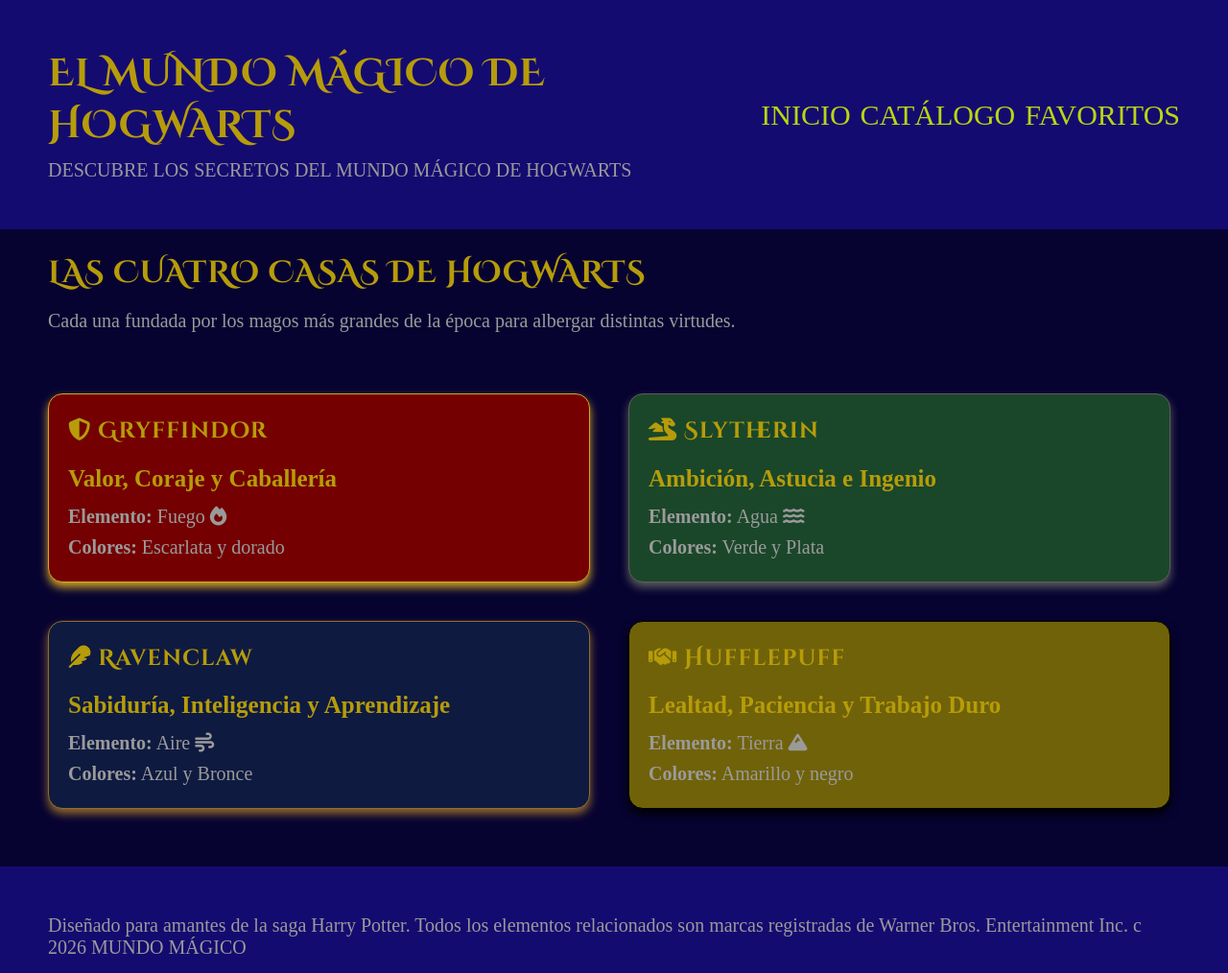
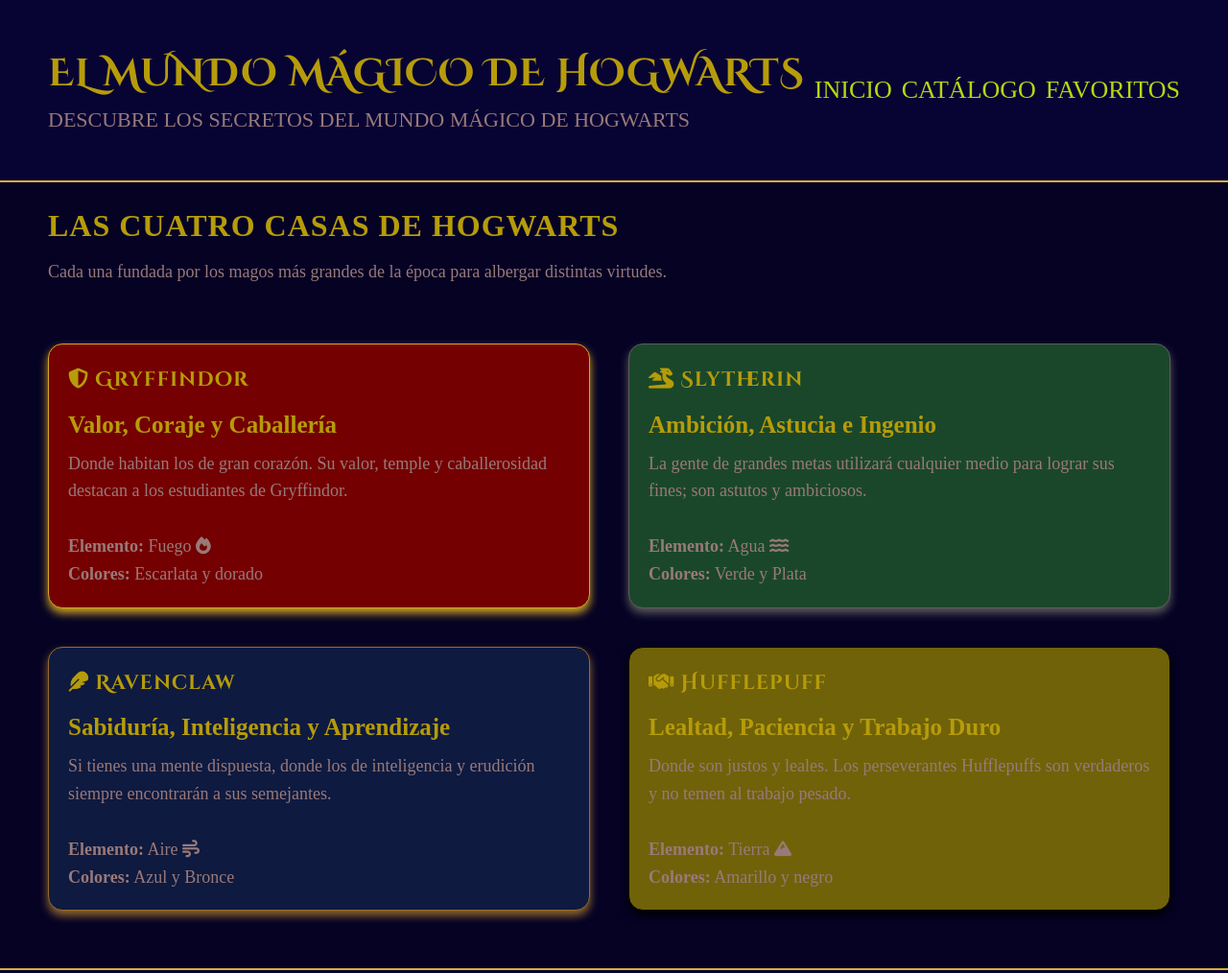
Before and after one commit to carmen-2026-design/proyect_js, a plain HTML site: page index.html in a window 1280 px wide. Shown: the top 1014 px of the page at 96% size. Drawn offline with Linux system fonts and the light colour scheme; a web font is replaced by a local one.

Commit message:
Introducción de variables

```diff
--- a/css/catalog.css
+++ b/css/catalog.css
@@ -1,4 +1,6 @@
 /* ------------- Estilos generales -------------- */
+@import url("variable.css");
+
 html{
     box-sizing: border-box;
 }
@@ -18,7 +20,7 @@
     display: flex;
     justify-content: space-between;
     align-items: center;
-    background-color: #140b70;
+    background-color: var(--color-header);
     padding: 50px;
 }
 
@@ -35,38 +37,38 @@
 }
 
 header p{
-    color:#9b9a9a;
-    font-size: 20px;
+    color:var(--color-text);
+    font-size: 22px;
 }
 
 nav{
-    font-family: 'Fauna One', serif;
-    font-size: 30px;
+    font-family: var(--font-text);
+    font-size: 26px;
 }
 
 nav a{
-    color:#b9d612;
+    color:var(--color-nav);
 }
 
 /* ------------------------- Main ------------------------ */
 main{
-    font-family: 'Fauna One', serif;
+    font-family: var(--font-text);
     font-size: 20px;
     line-height: 1.6;
     color: #9b9a9a;
-    background-color: #070331;
+    background-color: #050224;
     padding-top: 20px;
     padding-left: 50px ;
 }
 
 body {
-    font-family: 'Fauna One', serif;
+    font-family: var(--font-text);
 }
 
-h1, h2, h3{
-    font-family: 'Cinzel Decorative', serif;
+h1, h2{
+    font-family: var(--font-title);
     font-weight: 700;
-    color: #b69c0a;
+    color: var(--color-title);
     letter-spacing: 1px;
 }
 
@@ -79,18 +81,22 @@
     margin-bottom: 0.5rem;
 }
 
+h3{
+    color: var(--color-title);
+}
+
 h4{
     font-size: 25px;
-    color: #070842;
+    color: var(--color-card-title);
     margin-top: 10px;
     margin-bottom: 3px;
 }
 
 h5{
     font-size: 18px;
-    border: 1px solid #1114cf;
+    border: 1px solid var(--color-house-border);
     border-radius: 15px;
-    background-color: #737a05;
+    background-color: var(--color-house);
     padding: 3px;
 }
 
@@ -101,7 +107,7 @@
     margin: 20px auto;
     padding: 15px;
     box-sizing: border-box;
-    border: 1px solid #ddd;
+    border: 1px solid var(--color-house-border);
     border-radius: 15px;
     font-size: 20px;
 }
@@ -180,23 +186,23 @@
 
 /* Tarjeta de cada personaje */
 .card-character {
-    font-family: 'Fauna One', serif;
+    font-family: var(--font-text);
     display: flex;
     flex-direction: column;
     flex: 0 0 380px;
     padding: 20px;
-    border: 1px solid #ddd;
+    border: 1px solid var(--color-card-border);
     border-radius: 15px;
-    background-color: #a8941e;
-    box-shadow: 0 3px 10px rgba(0, 0, 0, 0.12);
+    background-color: var(--color-card);
+    box-shadow: 0 3px 10px var(--color-card-shadow);
     transition: transform 0.2s ease, box-shadow 0.2s ease;
-    color:#140b70;
+    color:var(--color-card-text);
 }
 
 /* Efecto al pasar el ratón */
 #catalog-section .card-character:hover {
     transform: translateY(-5px);
-    box-shadow: 0 6px 15px #a8941e;
+    box-shadow: 0 6px 15px var(--color-card);
 }
 
 #catalog-section .card-character img {
@@ -206,7 +212,7 @@
 }
 
 #catalog-section .card-character p {
-    font-size: 12px;
+    font-size: 14px;
 }
 
 /* Botón de favoritos */
@@ -215,7 +221,7 @@
     background: transparent;
     cursor: pointer;
     font-size: 40px;
-    color: #999;
+    color: var(--color-fav-no-activ);
     padding: 5px;
 }
 
@@ -226,7 +232,7 @@
 
 /* Favorito activo */
 .btn-fav.fav-active {
-    color: rgb(6, 7, 88);
+    color: var(--color-fav);
 }
 
 .card-house-fav {
@@ -239,8 +245,8 @@
 /* ------------------- Footer ------------------- */
 footer{
     padding: 50px;
-    background-color: #140b70;
-    color:#9b9a9a;
+    background-color: var(--color-footer);
+    color:var(--color-text);
     font-size: 20px;
 }
 
@@ -249,7 +255,7 @@
     display: none;
     background: none;
     border: none;
-    color: #b9d612;
+    color: var(--color-nav);
     font-size: 30px;
     cursor: pointer;
 }
--- a/css/favorite.css
+++ b/css/favorite.css
@@ -1,4 +1,6 @@
 /* ------------- Estilos generales -------------- */
+@import url("variable.css");
+
 html{
     box-sizing: border-box;
 }
@@ -18,7 +20,7 @@
     display: flex;
     justify-content: space-between;
     align-items: center;
-    background-color: #140b70;
+    background-color: var(--color-header);
     padding: 50px;
 }
 
@@ -35,38 +37,38 @@
 }
 
 header p{
-    color:#9b9a9a;
-    font-size: 20px;
+    color:var(--color-text);
+    font-size: 22px;
 }
 
 nav{
-    font-family: 'Fauna One', serif;
-    font-size: 30px;
+    font-family: var(--font-text);
+    font-size: 26px;
 }
 
 nav a{
-    color:#b9d612;
+    color:var(--color-nav);
 }
 
 /* ------------------------- Main ------------------------ */
 main{
-    font-family: 'Fauna One', serif;
+    font-family: var(--font-text);
     font-size: 20px;
     line-height: 1.6;
     color: #9b9a9a;
-    background-color: #070331;
+    background-color: #050224;
     padding-top: 20px;
     padding-left: 50px ;
 }
 
 body {
-    font-family: 'Fauna One', serif;
+    font-family: var(--font-text);
 }
 
-h1, h2, h3{
-    font-family: 'Cinzel Decorative', serif;
+h1, h2{
+    font-family: var(--font-title);
     font-weight: 700;
-    color: #b69c0a;
+    color: var(--color-title);
     letter-spacing: 1px;
 }
 
@@ -79,18 +81,22 @@
     margin-bottom: 0.5rem;
 }
 
+h3{
+    color: var(--color-title);
+}
+
 h4{
     font-size: 25px;
-    color: #070842;
+    color: var(--color-card-title);
     margin-top: 10px;
     margin-bottom: 3px;
 }
 
 h5{
     font-size: 18px;
-    border: 1px solid #1114cf;
+    border: 1px solid var(--color-house-border);
     border-radius: 15px;
-    background-color: #737a05;
+    background-color: var(--color-house);
     padding: 3px;
 }
 
@@ -109,22 +115,23 @@
 
 /* Tarjeta de cada personaje */
 .card-character {
+    font-family: var(--font-text);
     display: flex;
     flex-direction: column;
     flex: 0 0 380px;
     padding: 20px;
-    border: 1px solid #ddd;
+    border: 1px solid var(--color-card-border);
     border-radius: 15px;
-    background-color: #a8941e;
-    box-shadow: 0 3px 10px rgba(0, 0, 0, 0.12);
+    background-color: var(--color-card);
+    box-shadow: 0 3px 10px var(--color-card-shadow);
     transition: transform 0.2s ease, box-shadow 0.2s ease;
-    color:#140b70;
+    color:var(--color-card-text);
 }
 
 /* Efecto al pasar el ratón */
 #catalog-section .card-character:hover {
     transform: translateY(-5px);
-    box-shadow: 0 6px 15px #a8941e;
+    box-shadow: 0 6px 15px var(--color-card);
 }
 
 #catalog-section .card-character img {
@@ -134,7 +141,7 @@
 }
 
 #catalog-section .card-character p {
-    font-size: 12px;
+    font-size: 14px;
 }
 
 /* Botón de favoritos */
@@ -143,7 +150,7 @@
     background: transparent;
     cursor: pointer;
     font-size: 40px;
-    color: #999;
+    color: var(--color-fav-no-activ);
     padding: 5px;
 }
 
@@ -154,7 +161,7 @@
 
 /* Favorito activo */
 .btn-fav.fav-active {
-    color: rgb(6, 7, 88);
+    color: var(--color-fav);
 }
 
 .card-house-fav {
@@ -162,23 +169,22 @@
   justify-content:space-between;
   align-items: center;
   margin-right: 10px;
-
 }
 
 /* ------------------- Footer ------------------- */
 footer{
     padding: 50px;
-    background-color: #140b70;
-    color:#9b9a9a;
+    background-color: var(--color-footer);
+    color:var(--color-text);
     font-size: 20px;
 }
 
-/* --------- Ocultar botón en portátil ---------- */
+/* ------------- Ocultar botón en portátil --------- */
 #menu-toggle {
     display: none;
     background: none;
     border: none;
-    color: #b9d612;
+    color: var(--color-nav);
     font-size: 30px;
     cursor: pointer;
 }
--- a/css/style.css
+++ b/css/style.css
@@ -1,4 +1,7 @@
 /* ------------- Estilos generales -------------- */
+
+@import url("variable.css");
+
 html{
     box-sizing: border-box;
 }
@@ -18,7 +21,7 @@
     display: flex;
     justify-content: space-between;
     align-items: center;
-    background-color: #140b70;
+    background-color: var(--color-header);
     padding: 50px;
 }
 
@@ -35,38 +38,38 @@
 }
 
 header p{
-    color:#9b9a9a;
-    font-size: 20px;
+    color:var(--color-text);
+    font-size: 22px;
 }
 
 nav{
-    font-family: 'Fauna One', serif;
-    font-size: 30px;
+    font-family: var(--font-text);
+    font-size: 26px;
 }
 
 nav a{
-    color:#b9d612;
+    color: var(--color-nav);
 }
 
 /* ------------------------- Main --------------------- */
 main{
-    font-family: 'Fauna One', serif;
-    font-size: 20px;
+    font-family: var(--font-text);
+    font-size: 18px;
     line-height: 1.6;
-    color: #9b9a9a;
-    background-color: #070331;
+    color: var(--color-text);
+    background-color: var(--color-main);
     padding-top: 20px;
     padding-left: 50px ;
 }
 
 body {
-    font-family: 'Fauna One', serif;
+    font-family: var(--font-text);
 }
 
-h1, h2, h3{
-    font-family: 'Cinzel Decorative', serif;
+h1, h3{
+    font-family: var(--font-title);
     font-weight: 700;
-    color: #b69c0a;
+    color: var(--color-title);
     letter-spacing: 1px;
 }
 
@@ -75,15 +78,18 @@
 }
 
 h2 {
+    font-family: var(--font-text);
+    color: var(--color-title);
+    letter-spacing: 1px;
     font-size: 2rem;
     margin-bottom: 0.5rem;
 }
 
 h4{
     font-size: 25px;
-    color: #b69c0a;
+    color: var(--color-title);
     margin-top: 10px;
-    margin-bottom: 3px;
+    margin-bottom: 6px;
 }
 
 /* -------------- Información de las 4 casas ---------------- */
@@ -97,50 +103,50 @@
 }
 
 .gry-card{
-    border: 1px solid #D3A625;
+    border: 1px solid var(--color-gry-sec);
     border-radius: 15px;
-    background-color: #740001;
-    box-shadow: 0 5px 10px #D3A625;
+    background-color: var(--color-gry);
+    box-shadow: 0 5px 10px var(--color-gry-sec);
     padding: 20px;
 }
 
 .sly-card{
-    border: 1px solid #5D5D5D;
+    border: 1px solid var(--color-sly-sec);
     border-radius: 15px;
-    background-color: #1A472A;
-    box-shadow: 0 5px 10px #5D5D5D;
+    background-color: var(--color-sly);
+    box-shadow: 0 5px 10px var(--color-sly-sec);
     padding: 20px;
 }
 
 .rav-card{
-    border: 1px solid #946B2D;
+    border: 1px solid var(--color-rav-sec);
     border-radius: 15px;
-    background-color: #0E1A40;
-    box-shadow: 0 5px 10px #946B2D;
+    background-color: var(--color-rav);
+    box-shadow: 0 5px 10px var(--color-rav-sec);
     padding: 20px;
 }
 
 .huf-card{
-    border: 1px solid #000000;
+    border: 1px solid var(--color-huf-sec);
     border-radius: 15px;
-    background-color: #706209;
-    box-shadow: 0 5px 10px #000000;
+    background-color: var(--color-huf);
+    box-shadow: 0 5px 10px var(--color-huf-sec);
     padding: 20px;
 }
 
 /* Footer */
 footer{
     padding: 50px;
-    background-color: #140b70;
-    color:#9b9a9a;
-    font-size: 20px;
+    background-color: var(--color-footer);
+    color:var(--color-text);
+    font-size: 18px;
 }
 
 #menu-toggle {
     display: none;
     background: none;
     border: none;
-    color: #b9d612;
+    color: var(--color-nav);
     font-size: 30px;
     cursor: pointer;
 }
--- a/css/variable.css
+++ b/css/variable.css
@@ -0,0 +1,34 @@
+:root{
+    --color-header: #070333;
+    --color-footer:#070333;
+    --color-nav:#b9d612;
+
+    --color-main:#050224;
+    --color-title:#b69c0a;
+    --color-text: #997979;
+
+    --color-card:#a8941e;
+    --color-card-border: #ddd;
+    --color-card-shadow: rgba(0, 0, 0, 0.12);
+    --color-card-title: #070842;
+    --color-card-text:#140b70;
+
+    --color-house:#737a05;
+    --color-house-border:#1114cf;
+
+    --color-fav-no-activ:#999;
+    --color-fav: rgb(6, 7, 88);
+
+    --color-gry:#740001;
+    --color-gry-sec:#D3A625;
+    --color-sly:#1A472A;
+    --color-sly-sec:#5D5D5D;
+    --color-rav:#0E1A40;
+    --color-rav-sec:#946B2D;
+    --color-huf:#706209;
+    --color-huf-sec:#000000;
+
+    --font-title: 'Cinzel Decorative', serif;
+    --font-text: 'Fauna One', serif;
+
+}
--- a/index.html
+++ b/index.html
@@ -32,6 +32,7 @@
             </ul>
         </nav>
     </header>
+    <hr style="border: none; height: 2px; background-color: #d4af37; margin: 0;">
     <main>
         <h2>LAS CUATRO CASAS DE HOGWARTS</h2>
         <P>Cada una fundada por los magos más grandes de la época para albergar distintas virtudes.</P>
@@ -40,33 +41,34 @@
             <div class="gry-card">
                 <h3><i class="fa-solid fa-shield-halved"></i> Gryffindor</h3>
                 <h4>Valor, Coraje y Caballería</h4>
-
+                <p>Donde habitan los de gran corazón. Su valor, temple y caballerosidad destacan a los estudiantes de Gryffindor.<br><br></p>
                 <p><strong>Elemento:</strong> Fuego <i class="fa-solid fa-fire"></i></p>
                 <p><strong>Colores:</strong> Escarlata y dorado</p>
             </div>
             <div class="sly-card">
                 <h3><i class="fa-solid fa-dragon"></i> Slytherin</h3>
                 <h4>Ambición, Astucia e Ingenio</h4>
-
+                <p>La gente de grandes metas utilizará cualquier medio para lograr sus fines; son astutos y ambiciosos.<br><br></p>
                 <p><strong>Elemento:</strong> Agua <i class="fa-solid fa-water"></i></p>
                 <p><strong>Colores:</strong> Verde y Plata</p>
             </div>
             <div class="rav-card">
                 <h3><i class="fa-solid fa-feather"></i> Ravenclaw</h3>
                 <h4>Sabiduría, Inteligencia y Aprendizaje</h4>
-
+                <p>Si tienes una mente dispuesta, donde los de inteligencia y erudición siempre encontrarán a sus semejantes.<br><br></p>
                 <p><strong>Elemento:</strong> Aire <i class="fa-solid fa-wind"></i></p>
                 <p><strong>Colores:</strong> Azul y Bronce</p>
             </div>
             <div class="huf-card">
                 <h3><i class="fa-solid fa-handshake"></i> Hufflepuff</h3>
                 <h4>Lealtad, Paciencia y Trabajo Duro</h4>
-
+                <p>Donde son justos y leales. Los perseverantes Hufflepuffs son verdaderos y no temen al trabajo pesado.<br><br></p>
                 <p><strong>Elemento:</strong> Tierra <i class="fa-solid fa-mountain"></i></p>
                 <p><strong>Colores:</strong> Amarillo y negro</p>
             </div>
         </section>
     </main>
+    <hr style="border: none; height: 2px; background-color: #d4af37; margin: 0;">
     <footer>
         <p>Diseñado para amantes de la saga Harry Potter. Todos los elementos relacionados son marcas registradas de Warner Bros. Entertainment Inc. c 2026 MUNDO MÁGICO</p>
     </footer>
--- a/ui/renderer.js
+++ b/ui/renderer.js
@@ -67,7 +67,7 @@
     const cardWand = document.createElement('p');
     const iconWand = document.createElement('i');
     iconWand.className = "fa-solid fa-wand-sparkles";
-    const txtWand = wand.wood ? wand.wood + ", " + wand.core + ", " + wand.length + " pulgadas" : "No tiene";
+    const txtWand = wand.wood ? wand.wood + ", " + wand.core + ", " + wand.length + "\"" : "No tiene";
     const textoWand = " Varita: " + txtWand;
     cardWand.append(iconWand, textoWand);
 
```
Also changed, not shown: html/catalog.html (+3 -2 lines), html/favorite.html (+2 -2 lines).
